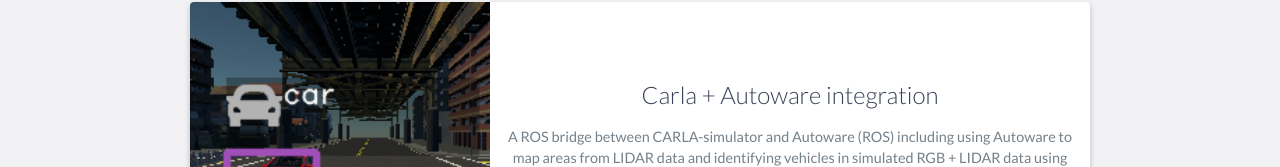
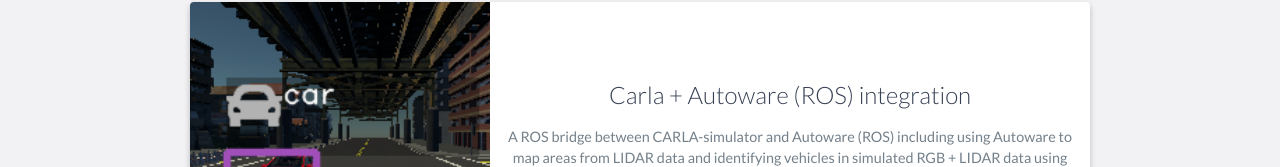
Before and after one commit to juha-hovi/juha-hovi.github.io, a website: page index.html in a window 1280 px wide. Shown: the part 2594-2761 px from the top of the page. Drawn offline with nearby package versions, Linux system fonts and the light colour scheme.

Commit message:
Update index.html

```diff
--- a/index.html
+++ b/index.html
@@ -245,7 +245,7 @@
                     </div>
                     <!-- End .project-image -->
                     <div class="project-info">
-                        <h3>Carla + Autoware integration</h3>
+                        <h3>Carla + Autoware (ROS) integration</h3>
                         <p>
                             A ROS bridge between CARLA-simulator and Autoware (ROS) including using Autoware to map areas from LIDAR data and identifying vehicles in simulated RGB + LIDAR data using Autoware's SSD detector.
                         </p>
```
